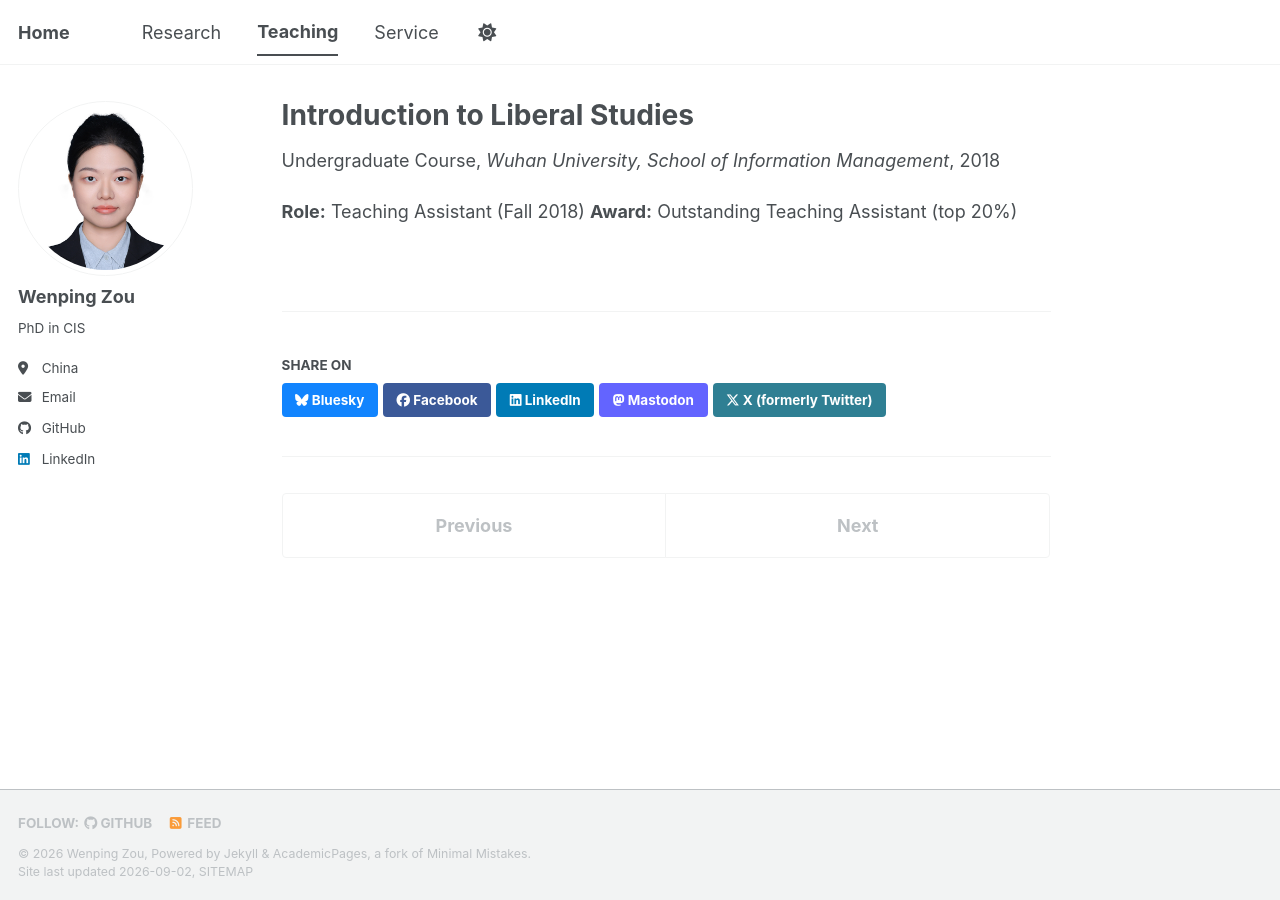
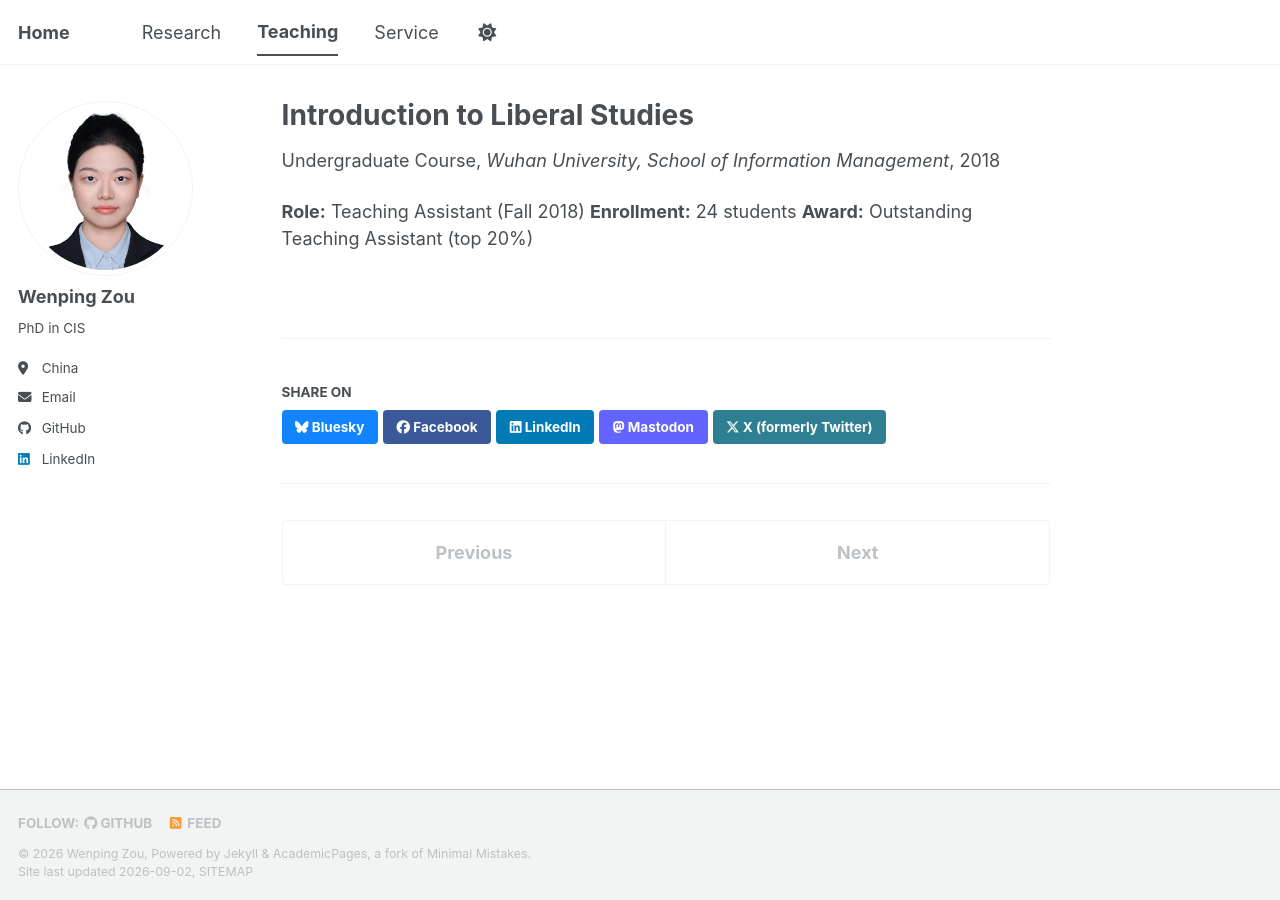
Before and after one commit to wenping-zou/wenping-zou.github.io, a Jekyll site: the page built from _teaching/2018-fall-liberal-studies.md, in a window 1280 px wide. Built offline with Jekyll 4.4.1, drawn with Linux system fonts in a browser that asks for light colours; a style sheet for code colours, icons or effects is not loaded.

Commit message:
Update 2018-fall-liberal-studies.md

```diff
--- a/_teaching/2018-fall-liberal-studies.md
+++ b/_teaching/2018-fall-liberal-studies.md
@@ -9,4 +9,5 @@ location: "Wuhan, Hubei, China"
 ---
 
 **Role:** Teaching Assistant (Fall 2018)
+**Enrollment:** 24 students
 **Award:** Outstanding Teaching Assistant (top 20%)
```
